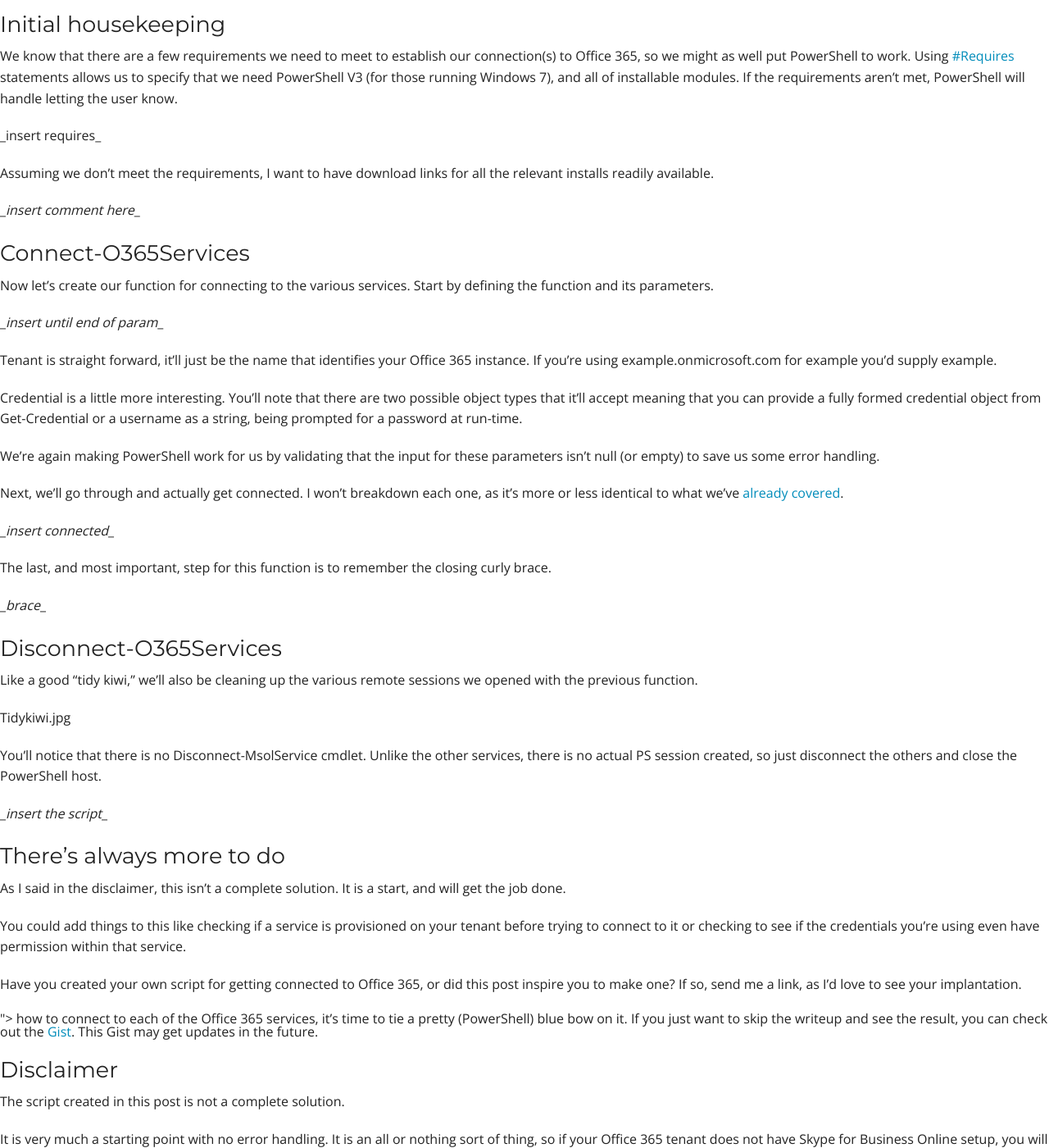
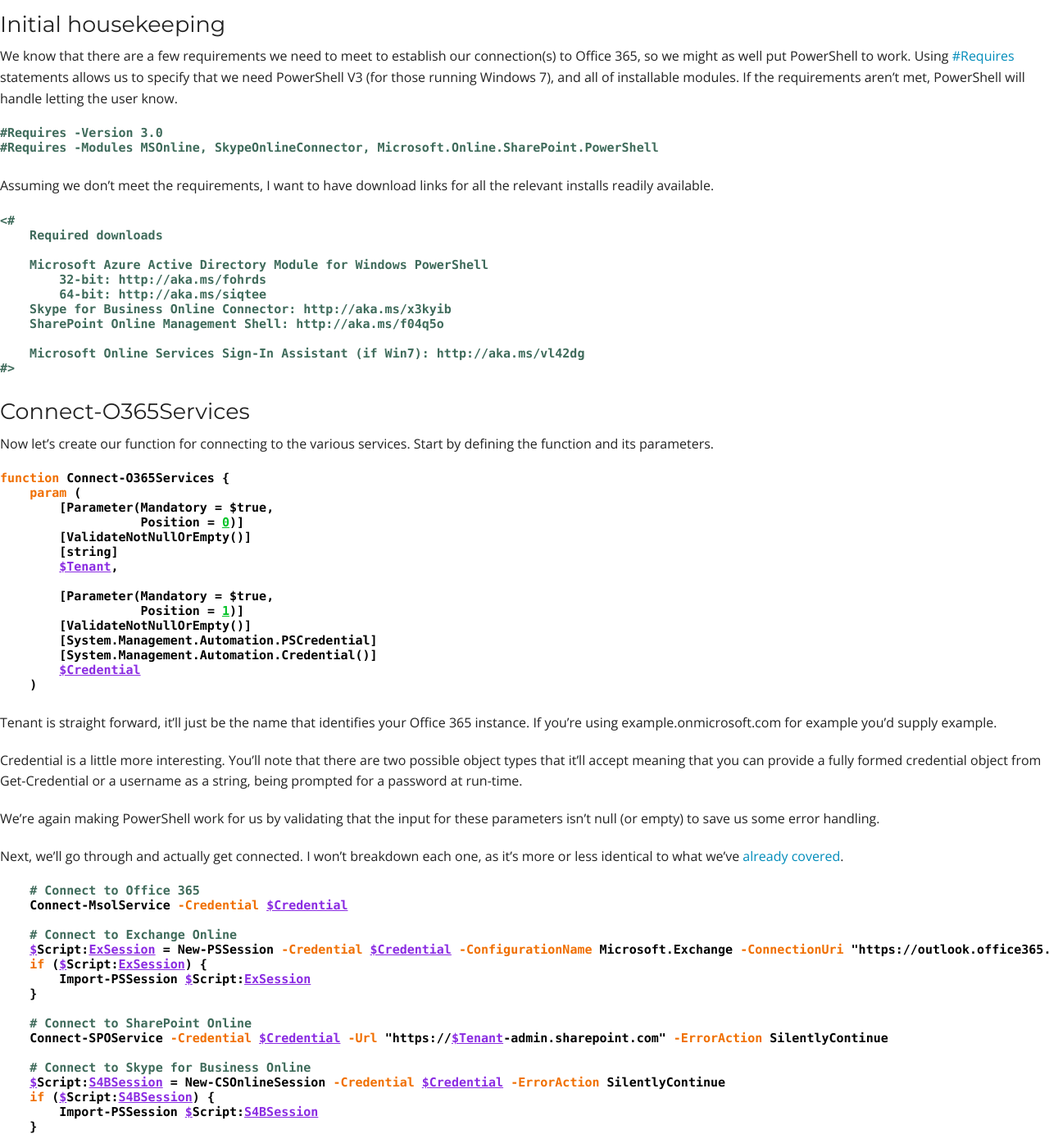
Before and after one commit to Windos/windos.github.io, a Jekyll site: the page built from _posts/2017-08-04-o365-all-the-things.md, in a window 1280 px wide and 1400 px high, scrolled down 204 px. Shown: the whole window at 82% size. Built offline with Jekyll 4.4.1, drawn with Linux system fonts in a browser that asks for light colours; nearby versions of some CDN libraries; our own code applies the rules of GitHub Pages for plain Markdown files; comment, search, counter and statistics services are not loaded; some of the changed text lies outside the part shown.

Commit message:
inserting the code and tidy kiwi image

````diff
--- a/_posts/2017-08-04-o365-all-the-things.md
+++ b/_posts/2017-08-04-o365-all-the-things.md
@@ -3,9 +3,9 @@
 title: "Office 365 & PowerShell: Connecting All the Pieces"
 ---
 
-Now that we’ve figured out [how to
+Now that we've figured out [how to
 connect](http://king.geek.nz/2017/07/28/o365-connect/) to each of the Office 365
-services, it’s time to tie a pretty (PowerShell) blue bow on it. If you just
+services, it's time to tie a pretty (PowerShell) blue bow on it. If you just
 want to skip the writeup and see the result, you can check out the
 [Gist](https://gist.github.com/Windos/5f96a9425b5b31c23df441035b478c5f). This
 Gist may get updates in the future.
@@ -24,68 +24,134 @@
 connection(s) to Office 365, so we might as well put PowerShell to work. Using
 [\#Requires](https://msdn.microsoft.com/en-us/powershell/reference/5.1/microsoft.powershell.core/about/about_requires)
 statements allows us to specify that we need PowerShell V3 (for those running
-Windows 7), and all of installable modules. If the requirements aren’t met,
+Windows 7), and all of installable modules. If the requirements aren't met,
 PowerShell will handle letting the user know.
 
-\_insert requires\_
+```powershell
+#Requires -Version 3.0
+#Requires -Modules MSOnline, SkypeOnlineConnector, Microsoft.Online.SharePoint.PowerShell
+```
 
-Assuming we don’t meet the requirements, I want to have download links for all
+Assuming we don't meet the requirements, I want to have download links for all
 the relevant installs readily available.
 
-\_*insert comment here*\_
+```powershell
+<#
+    Required downloads
+
+    Microsoft Azure Active Directory Module for Windows PowerShell
+        32-bit: http://aka.ms/fohrds
+        64-bit: http://aka.ms/siqtee
+    Skype for Business Online Connector: http://aka.ms/x3kyib
+    SharePoint Online Management Shell: http://aka.ms/f04q5o
+
+    Microsoft Online Services Sign-In Assistant (if Win7): http://aka.ms/vl42dg
+#>
+```
 
 ### Connect-O365Services
 
-Now let’s create our function for connecting to the various services. Start by
+Now let's create our function for connecting to the various services. Start by
 defining the function and its parameters.
 
-\_*insert until end of param*\_
+```powershell
+function Connect-O365Services {
+    param (
+        [Parameter(Mandatory = $true,
+                   Position = 0)]
+        [ValidateNotNullOrEmpty()]
+        [string]
+        $Tenant,
 
-Tenant is straight forward, it’ll just be the name that identifies your Office
-365 instance. If you’re using example.onmicrosoft.com for example you’d supply
+        [Parameter(Mandatory = $true,
+                   Position = 1)]
+        [ValidateNotNullOrEmpty()]
+        [System.Management.Automation.PSCredential]
+        [System.Management.Automation.Credential()]
+        $Credential
+    )
+```
+
+Tenant is straight forward, it'll just be the name that identifies your Office
+365 instance. If you're using example.onmicrosoft.com for example you'd supply
 example.
 
-Credential is a little more interesting. You’ll note that there are two possible
-object types that it’ll accept meaning that you can provide a fully formed
+Credential is a little more interesting. You'll note that there are two possible
+object types that it'll accept meaning that you can provide a fully formed
 credential object from Get-Credential or a username as a string, being prompted
 for a password at run-time.
 
-We’re again making PowerShell work for us by validating that the input for these
-parameters isn’t null (or empty) to save us some error handling.
+We're again making PowerShell work for us by validating that the input for these
+parameters isn't null (or empty) to save us some error handling.
 
-Next, we’ll go through and actually get connected. I won’t breakdown each one,
-as it’s more or less identical to what we’ve [already
+Next, we'll go through and actually get connected. I won't breakdown each one,
+as it's more or less identical to what we've [already
 covered](http://king.geek.nz/2017/07/28/o365-connect/).
 
-\_*insert connected*\_
+```powershell
+    # Connect to Office 365
+    Connect-MsolService -Credential $Credential
+
+    # Connect to Exchange Online
+    $Script:ExSession = New-PSSession -Credential $Credential -ConfigurationName Microsoft.Exchange -ConnectionUri "https://outlook.office365.com/powershell-liveid/" -Authentication "Basic" -AllowRedirection -ErrorAction SilentlyContinue
+    if ($Script:ExSession) {
+        Import-PSSession $Script:ExSession
+    }
+
+    # Connect to SharePoint Online
+    Connect-SPOService -Credential $Credential -Url "https://$Tenant-admin.sharepoint.com" -ErrorAction SilentlyContinue
+
+    # Connect to Skype for Business Online
+    $Script:S4BSession = New-CSOnlineSession -Credential $Credential -ErrorAction SilentlyContinue
+    if ($Script:S4BSession) {
+        Import-PSSession $Script:S4BSession
+    }
+```
 
 The last, and most important, step for this function is to remember the closing
 curly brace.
 
-\_*brace*\_
+```powershell
+}
+```
 
 ### Disconnect-O365Services
 
-Like a good “tidy kiwi,” we’ll also be cleaning up the various remote sessions
+Like a good “tidy kiwi,” we'll also be cleaning up the various remote sessions
 we opened with the previous function.
 
-Tidykiwi.jpg
+[![a tidy kiwi by leroy - https://www.flickr.com/photos/iiiii/246016049](/images/o365-all-the-things/tidykiwi.jpg)](/images/o365-all-the-things/tidykiwi.jpg)
 
-You’ll notice that there is no Disconnect-MsolService cmdlet. Unlike the other
+You'll notice that there is no Disconnect-MsolService cmdlet. Unlike the other
 services, there is no actual PS session created, so just disconnect the others
 and close the PowerShell host.
 
-\_*insert the script*\_
+```powershell
+function Disconnect-O365Services {
+    # Disconnect from Exchange Online
+    if ($Script:ExSession) {
+        Remove-PSSession $Script:ExSession -ErrorAction SilentlyContinue
+    }
 
-### There’s always more to do
+    # Disconnect from SharePoint Online
+    Disconnect-SPOService -ErrorAction SilentlyContinue
 
-As I said in the disclaimer, this isn’t a complete solution. It is a start, and
+    # Disconnect from Skype for Business Online
+    if ($Script:S4BSession) {
+        Remove-PSSession $Script:S4BSession -ErrorAction SilentlyContinue
+    }
+}
+```
+
+### There's always more to do
+
+As I said in the disclaimer, this isn't a complete solution. It is a start, and
 will get the job done.
 
 You could add things to this like checking if a service is provisioned on your
 tenant before trying to connect to it or checking to see if the credentials
-you’re using even have permission within that service.
+you're using even have permission within that service.
 
 Have you created your own script for getting connected to Office 365, or did
-this post inspire you to make one? If so, send me a link, as I’d love to see
+this post inspire you to make one? If so, send me a link, as I'd love to see
 your implantation.
````
Also changed, not shown: images/o365-all-the-things/tidykiwi.jpg (added).
